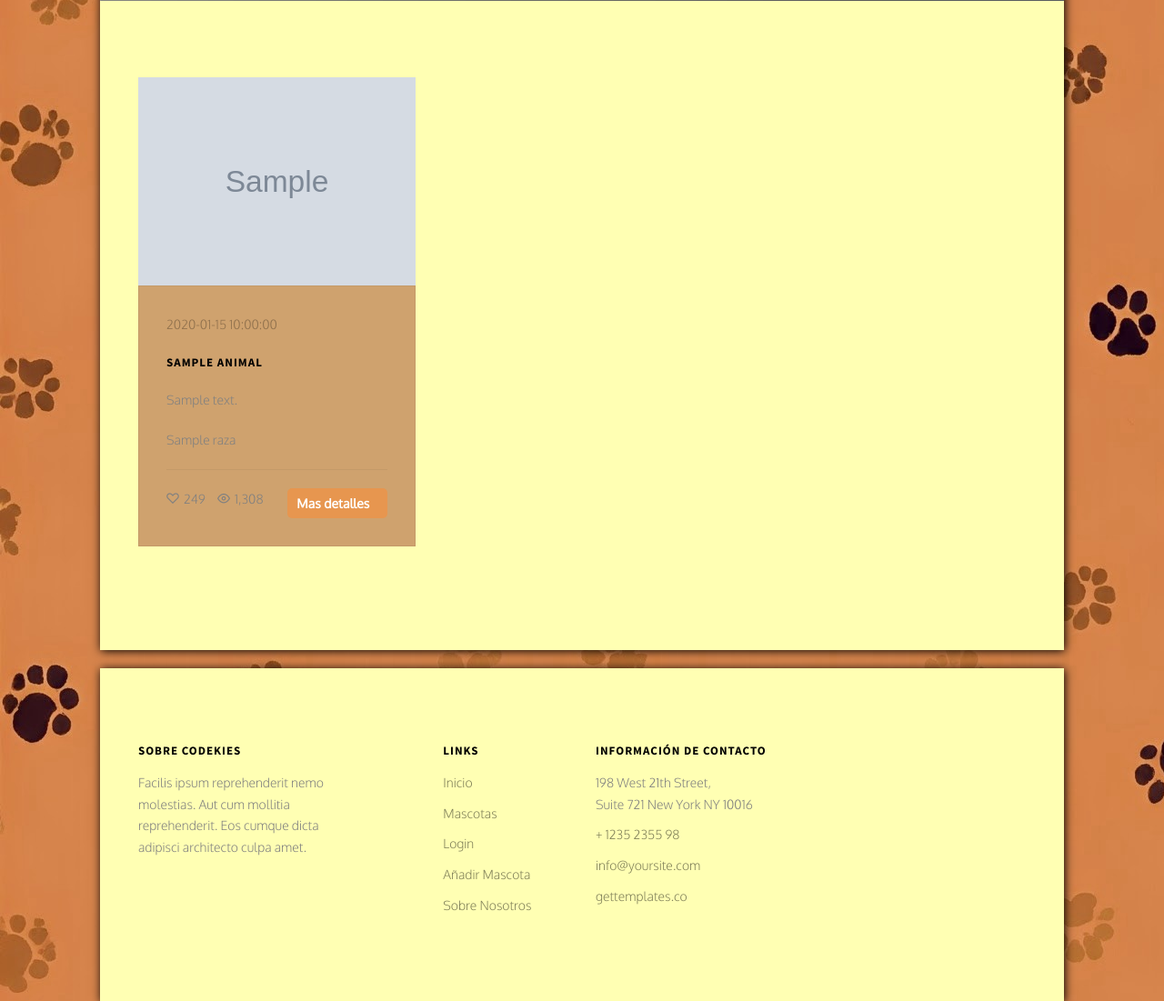
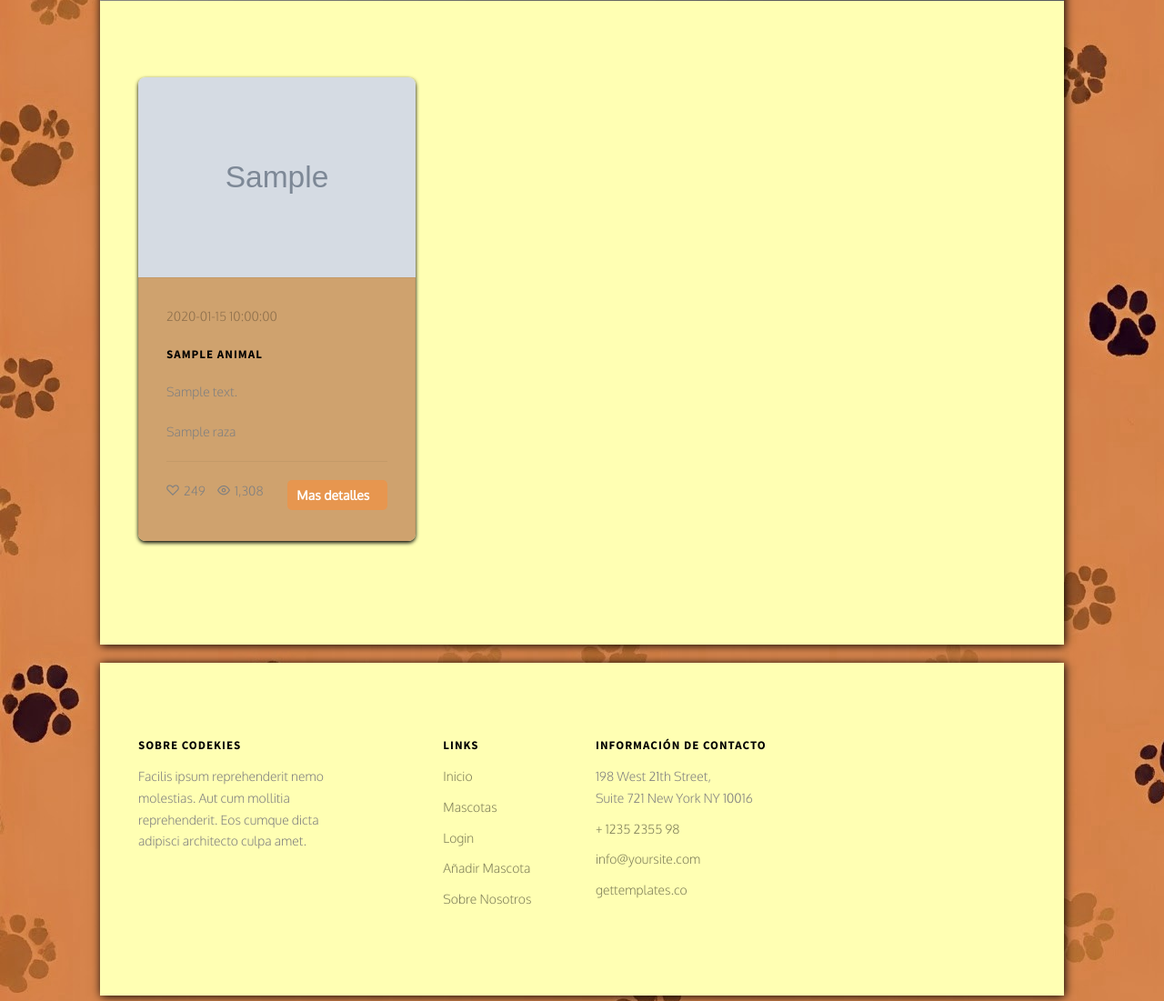
Before and after one commit to sebideth/codekies, a Flask app: template front/templates/pets.html in a window 1280 px wide. Shown: the part 692-1793 px from the top of the page at 91% size. Run offline with Flask 3, Linux system fonts and the light colour scheme; the template is opened without the code that fills it: most values are stand-ins (such as "Sample title", 1, 10 or a date in 2020); grey boxes marked "Sample" are stand-in pictures; some web fonts are replaced.

Commit message:
#51 estilo a publicaciones

```diff
--- a/front/app.py
+++ b/front/app.py
@@ -29,7 +29,7 @@ def pets():
 
     return render_template('pets.html', animales=animales, datos_filtro=datos_filtro)
 
-@app.route('/pets/search', methods=['GET'])
+@app.route('/pets/search', methods=['GET','POST'])
 def pets_search():
 
     try:
--- a/front/static/css/style.css
+++ b/front/static/css/style.css
@@ -54,7 +54,7 @@ a {
   transition: 0.5s;
 }
 a:hover, a:active, a:focus {
-  color: #66D37E;
+  color: #ffffff;
   outline: none;
   text-decoration: none;
 }
@@ -1586,6 +1586,7 @@ form button {
 
 .blog-text{
   background-color: #cfa26e;
+  min-height: 350px;
 }
 
 .botoninfo {
@@ -1606,7 +1607,8 @@ form button {
 
 .img-pets{
   width: 100%;
-  height: 100%;
+  max-height: 220px;
+
 }
 .row-center{
   display: flex;
@@ -1615,4 +1617,23 @@ form button {
 .form_filtro{
   width: 100%;
 }
+.descripcion{
+  max-height: 45px;
+  overflow: hidden;
+  text-overflow: ellipsis;
+  color: gray;
+}
+.targeta-animales{
+  border-radius: 8px;
+  box-shadow: 0 2px 4px rgba(0, 0, 1, 1);
+  min-height: 500px;
+  max-height: 510px;
+  overflow: hidden;
+}
+
+.form_filtro{
+
+
+
+}
 /*# sourceMappingURL=style.css.map
--- a/front/templates/pets.html
+++ b/front/templates/pets.html
@@ -12,8 +12,8 @@
 								<div class="slider-text-inner text-center">
 									<h1 class="titulo-pets">Encontrá tu mascota</h1>
 									<p>
-										<a class="btn btn-primary btn-demo" href=""></i> Perdidas </a>
-										<a class="btn btn-primary btn-demo" href="">Encontradas</a>
+										<a class="btn btn-primary btn-demo" href="{{ url_for('pets_search', condicion='Perdido') }}">Perdidas</a>
+										<a class="btn btn-primary btn-demo" href="{{ url_for('pets_search', condicion='encontrado') }}">Encontradas</a>
 									</p>
 									<form method="get" action="{{ url_for('pets_search') }}" class="form_filtro">
 										<label for="filtro">Filtrar por:</label>
@@ -48,13 +48,13 @@
 			<div class="row">
 				{% for animal in animales %}
 
-				<div class="col-md-4 targeta-animales">
-					<div class="fh5co-blog animate-box">
+				<div class="col-md-4 ">
+					<div class="fh5co-blog animate-box targeta-animales">
 						<img src="{{animal.urlFoto}}" alt="foto de la mascota" class="img-fluid img-pets">
 						<div class="blog-text">
 							<span class="posted_on">{{animal.fechaPerdido}}</span>
 							<h3><a href="#">{{animal.animal}}</a></h3>
-							<p>{{animal.descripcion}}</p>
+							<p class="descripcion">{{animal.descripcion}}</p>
 							<p>{{animal.raza}}</p>
 							<ul class="stuff">
 								<li><i class="icon-heart3"></i>249</li>
```
